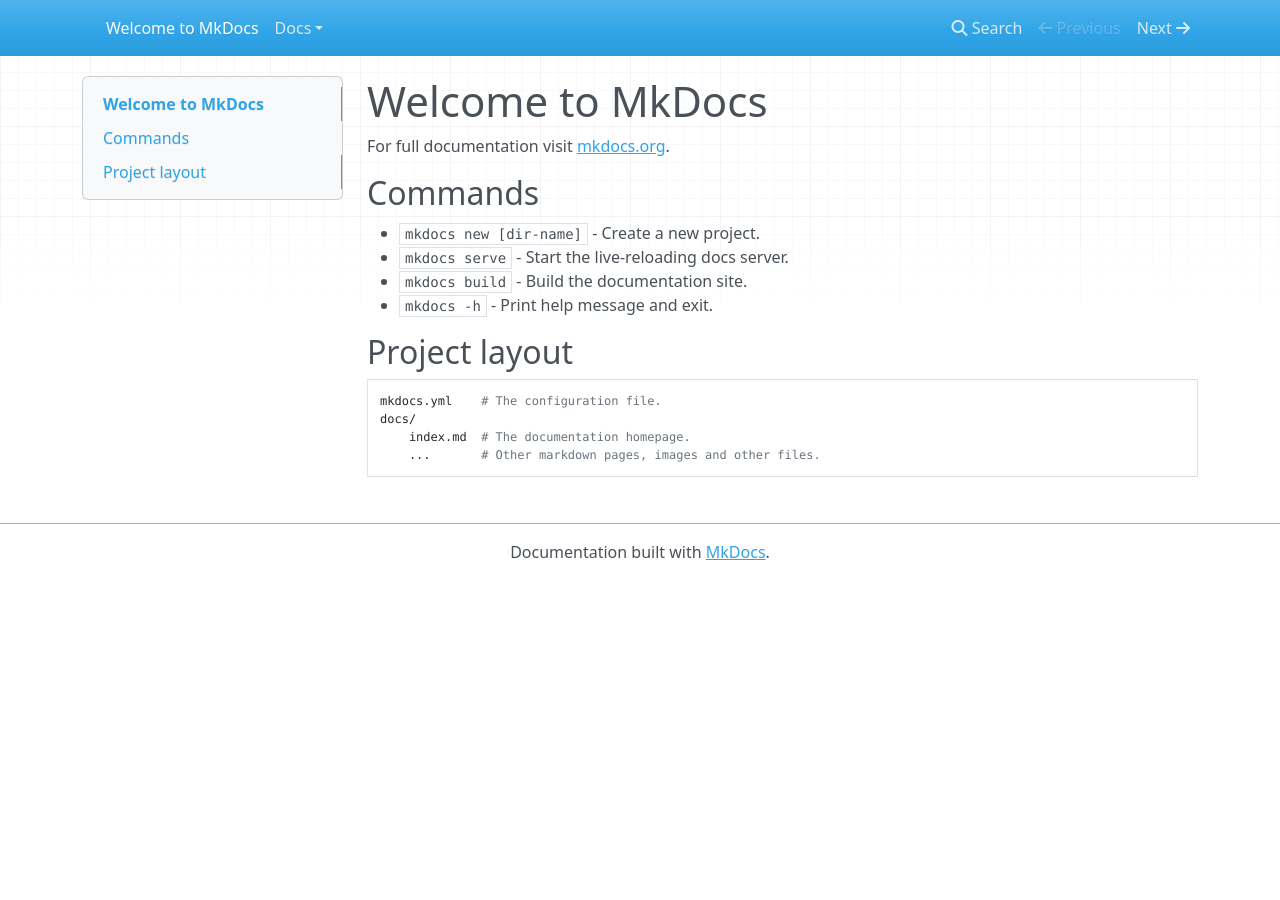
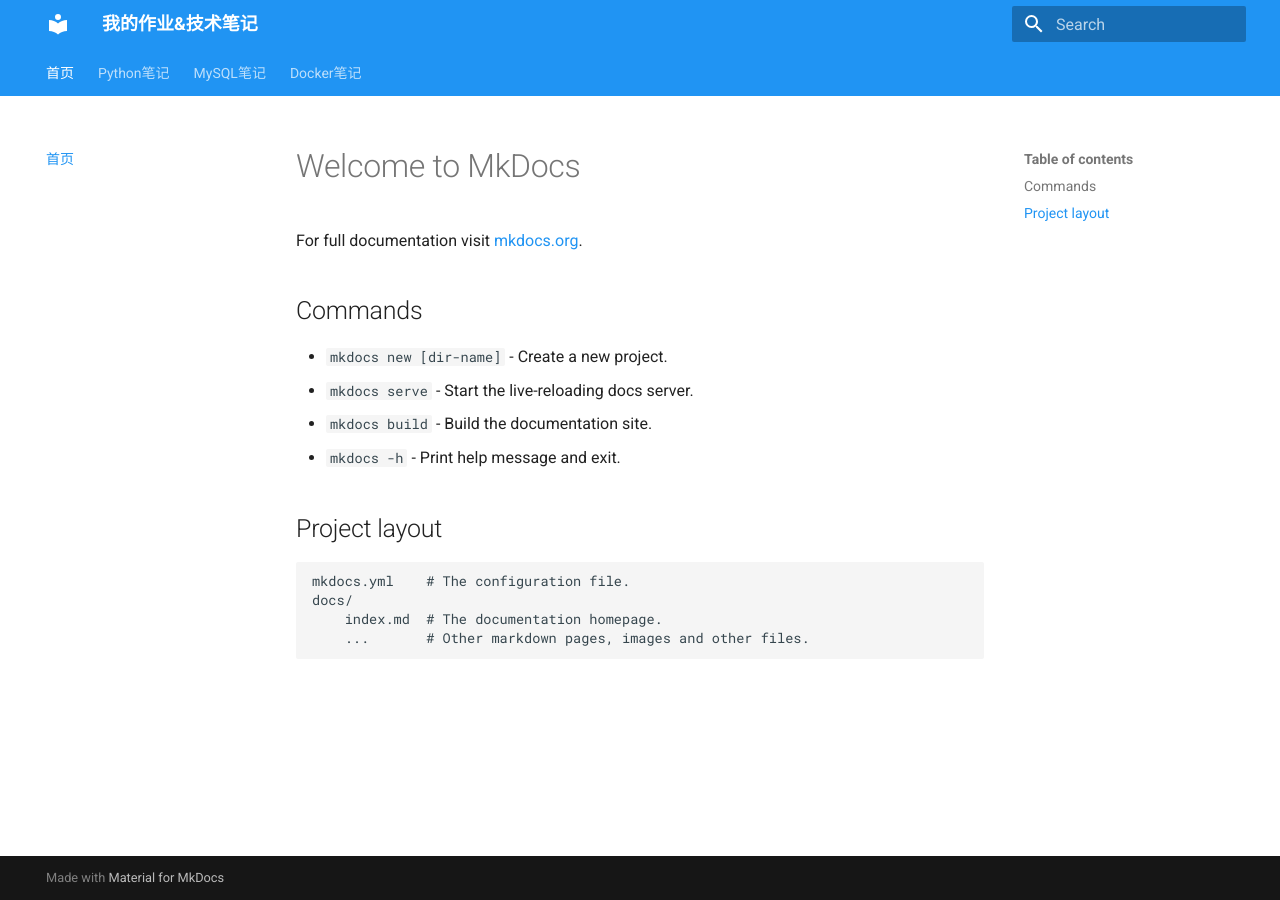
Before and after one commit to xiaoxiao1215-huang/hqb-note, an MkDocs documentation site: the page built from docs/index.md, in a window 1280 px wide. Built offline with MkDocs 1.6.1 and Material for MkDocs 9.7.7, drawn with Linux system fonts in a browser that asks for light colours; nearby versions of some CDN libraries.

```diff
--- a/mkdocs.yml
+++ b/mkdocs.yml
@@ -1,40 +1,30 @@
-name: Deploy MkDocs
-on: push
-
-jobs:
-  build:
-    runs-on: ubuntu-latest
-    steps:
-      - name: Checkout
-        uses: actions/checkout@v4
-
-      - name: Setup Python
-        uses: actions/setup-python@v5
-        with:
-          python-version: "3.11"
-
-      - name: Install dependencies
-        run: |
-          pip install mkdocs mkdocs-material
-
-      - name: Build
-        run: mkdocs build
-
-      - name: Upload artifact
-        uses: actions/upload-pages-artifact@v3
-        with:
-          path: ./site
-
-  deploy:
-    needs: build
-    runs-on: ubuntu-latest
-    permissions:
-      pages: write
-      id-token: write
-    environment:
-      name: github-pages
-      url: ${{ steps.deployment.outputs.page_url }}
-    steps:
-      - name: Deploy to GitHub Pages
-        id: deployment
-        uses: actions/deploy-pages@v4
+site_name: 我的作业&技术笔记
+site_url: https://你的用户名.github.io/my-notes/ # 后面改
+theme:
+  name: material
+  features:
+    - navigation.tabs
+    - navigation.sections
+    - navigation.top
+    - search.suggest
+    - search.highlight
+  palette:
+    - scheme: default
+      primary: blue
+      accent: blue
+plugins:
+  - search: # 自带搜索
+markdown_extensions:
+  - attr_list
+  - md_in_html # 【关键】支持markdown里面直接写HTML
+  - tables
+  - pymdownx.highlight
+  - pymdownx.superfences
+nav:
+  - 首页: index.md
+  - Python笔记:
+      - Python基础: python/python基础.md
+  - MySQL笔记:
+      - MySQL查询: mysql/mysql查询.md
+  - Docker笔记:
+      - Docker安装: docker/docker安装.md
```
